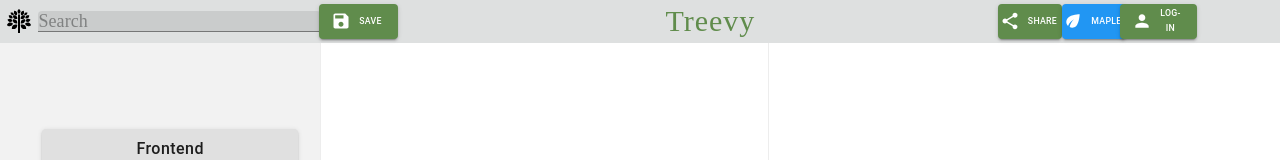
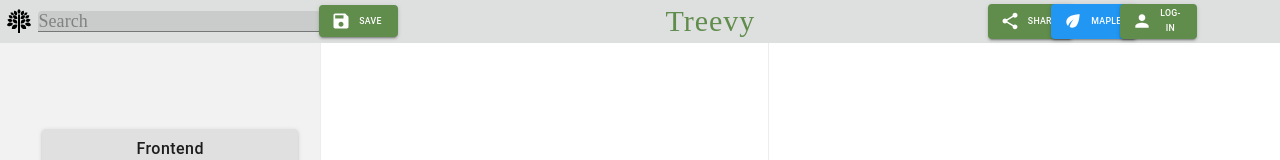
Before and after one commit to JaydenElliott/Branch-It, a React (Create React App) app in the folder treevy_client/: page / in a window 1280 px wide. Shown: the top 160 px of the page. Built offline with nearby package versions, Linux system fonts and the light colour scheme.

Commit message:
CLEAN: Made all buttons seperate components

```diff
--- a/treevy_client/src/App.tsx
+++ b/treevy_client/src/App.tsx
@@ -8,14 +8,22 @@ import HomePage from "./components/homePage";
 import WelcomePage from "./components/welcomePage";
 import SignUpPage from "./components/signupPage";
 import TestingGrounds from "./components/testingGrounds";
-import AccountButton from "./components/accountButton";
-import LogInButton from "./components/loginButton";
+import AccountButton from "./components//homePageButtons/accountButton";
+import LogInButton from "./components/homePageButtons/loginButton";
 import axios from "axios";
 
 interface AppState {
   listName: string;
   items: TreevyList[];
 }
+
+const temptodo = [
+  "Frontend",
+  "Backend",
+  "My lists button",
+  "Shared lists button",
+  "Fixing the search bar grid...",
+];
 
 class App extends Component<{}, AppState> {
   constructor(props: any) {
@@ -181,17 +189,7 @@ class App extends Component<{}, AppState> {
     return (
       <div className="maindiv">
         {/* <TestingGrounds /> */}
-        {/* <AccountButton /> */}
-        {/* <LogInButton /> */}
-        <HomePage
-          toDoLists={[
-            "Frontend",
-            "Backend",
-            "My lists button",
-            "Shared lists button",
-            "Fixing the search bar grid...",
-          ]}
-        />
+        <HomePage toDoLists={temptodo} />
         {/* <WelcomePage /> */}
         {/* {this.renderList()} */}
         {/* {this.renderListBoard()} */}
--- a/treevy_client/src/components/homePage.tsx
+++ b/treevy_client/src/components/homePage.tsx
@@ -1,7 +1,12 @@
 // Project Imports
 import React, { ChangeEvent, Component } from "react";
 import "../styles/page-styles/homePage.css";
-import LoginButton from "./loginButton";
+
+// Button Components
+import LoginButton from "./homePageButtons/loginButton";
+import MapleButton from "./homePageButtons/mapleButton";
+import ShareButton from "./homePageButtons/shareButton";
+import SaveButton from "./homePageButtons/saveButton";
 
 // Button
 import Button from "@material-ui/core/Button";
@@ -9,10 +14,7 @@ import IconButton from "@material-ui/core/IconButton"; // for sign-out
 
 // Icons
 import AddIcon from "@material-ui/icons/Add";
-import SaveIcon from "@material-ui/icons/Save";
-import ShareIcon from "@material-ui/icons/Share";
 import PersonIcon from "@material-ui/icons/Person";
-import EcoIcon from "@material-ui/icons/Eco";
 import logo from "../logo/templogo.svg";
 import ExitToAppIcon from "@material-ui/icons/ExitToApp"; // for sign-out
 import SearchIcon from "@material-ui/icons/Search";
@@ -176,44 +178,14 @@ export default class HomePage extends Component<any, HomePageState> {
         <div className="Blank" />
         <div className="Blank" />
         <div className="Save">
-          <Button
-            startIcon={<SaveIcon />}
-            variant="contained"
-            style={{
-              backgroundColor: "#608C4C",
-              height: "80%",
-              color: "#ffffff",
-            }}
-          >
-            Save
-          </Button>
+          <SaveButton />
         </div>
         <div className="Title">Treevy</div>
         <div className="Share">
-          <Button
-            startIcon={<ShareIcon />}
-            variant="contained"
-            style={{
-              backgroundColor: "#608C4C",
-              height: "80%",
-              color: "#ffffff",
-            }}
-          >
-            Share
-          </Button>
+          <ShareButton />
         </div>
         <div className="Maple">
-          <Button
-            startIcon={<EcoIcon />}
-            variant="contained"
-            style={{
-              backgroundColor: "#2196f3",
-              height: "80%",
-              color: "#ffffff",
-            }}
-          >
-            Maple
-          </Button>
+          <MapleButton />
         </div>
         <div className="Log-in">
           <LoginButton
--- a/treevy_client/src/components/loginButton.tsx
+++ b/treevy_client/src/components/homePageButtons/loginButton.tsx
@@ -7,7 +7,7 @@ import DialogActions from "@material-ui/core/DialogActions";
 import DialogContent from "@material-ui/core/DialogContent";
 import DialogContentText from "@material-ui/core/DialogContentText";
 import DialogTitle from "@material-ui/core/DialogTitle";
-import TreevyList from "./treevyList";
+import TreevyList from "../treevyList";
 import { Typography } from "@material-ui/core";
 import TextField from "@material-ui/core/TextField";
 import CircularProgress from "@material-ui/core/CircularProgress";
--- /dev/null
+++ b/treevy_client/src/components/homePageButtons/mapleButton.tsx
@@ -0,0 +1,35 @@
+import React, { ChangeEvent, Component } from "react";
+import EcoIcon from "@material-ui/icons/Eco";
+import Button from "@material-ui/core/Button";
+
+export default class MapleButton extends Component<any, any> {
+  constructor(props: any) {
+    super(props);
+    this.state = {};
+  }
+
+  render() {
+    return (
+      <div
+        style={{
+          display: "flex",
+          height: "100%",
+          flexDirection: "column",
+          justifyContent: "center",
+        }}
+      >
+        <Button
+          startIcon={<EcoIcon />}
+          variant="contained"
+          style={{
+            backgroundColor: "#2196f3",
+            height: "80%",
+            color: "#ffffff",
+          }}
+        >
+          Maple
+        </Button>
+      </div>
+    );
+  }
+}
--- /dev/null
+++ b/treevy_client/src/components/homePageButtons/saveButton.tsx
@@ -0,0 +1,28 @@
+import React, { ChangeEvent, Component } from "react";
+import Button from "@material-ui/core/Button";
+import SaveIcon from "@material-ui/icons/Save";
+
+export default class SaveButton extends Component<any, any> {
+  constructor(props: any) {
+    super(props);
+    this.state = {};
+  }
+
+  render() {
+    return (
+      <div>
+        <Button
+          startIcon={<SaveIcon />}
+          variant="contained"
+          style={{
+            backgroundColor: "#608C4C",
+            height: "80%",
+            color: "#ffffff",
+          }}
+        >
+          Save
+        </Button>
+      </div>
+    );
+  }
+}
--- /dev/null
+++ b/treevy_client/src/components/homePageButtons/shareButton.tsx
@@ -0,0 +1,35 @@
+import React, { ChangeEvent, Component } from "react";
+import Button from "@material-ui/core/Button";
+import ShareIcon from "@material-ui/icons/Share";
+
+export default class ShareButton extends Component<any, any> {
+  constructor(props: any) {
+    super(props);
+    this.state = {};
+  }
+
+  render() {
+    return (
+      <div
+        style={{
+          display: "flex",
+          height: "100%",
+          flexDirection: "column",
+          justifyContent: "center",
+        }}
+      >
+        <Button
+          startIcon={<ShareIcon />}
+          variant="contained"
+          style={{
+            backgroundColor: "#608C4C",
+            height: "80%",
+            color: "#ffffff",
+          }}
+        >
+          Share
+        </Button>
+      </div>
+    );
+  }
+}
```
Also changed, not shown: treevy_client/src/components/homePageButtons/accountButton.tsx (renamed from treevy_client/src/components/accountButton.tsx), treevy_client/src/components/homePageButtons/homePageButtonsCSS/accountButton.css (added), treevy_client/src/components/homePageButtons/homePageButtonsCSS/loginButton.css (added), treevy_client/src/components/homePageButtons/homePageButtonsCSS/mapleButton.css (added), treevy_client/src/components/homePageButtons/homePageButtonsCSS/saveButton.css (added), treevy_client/src/components/homePageButtons/homePageButtonsCSS/shareButton.css (added).
